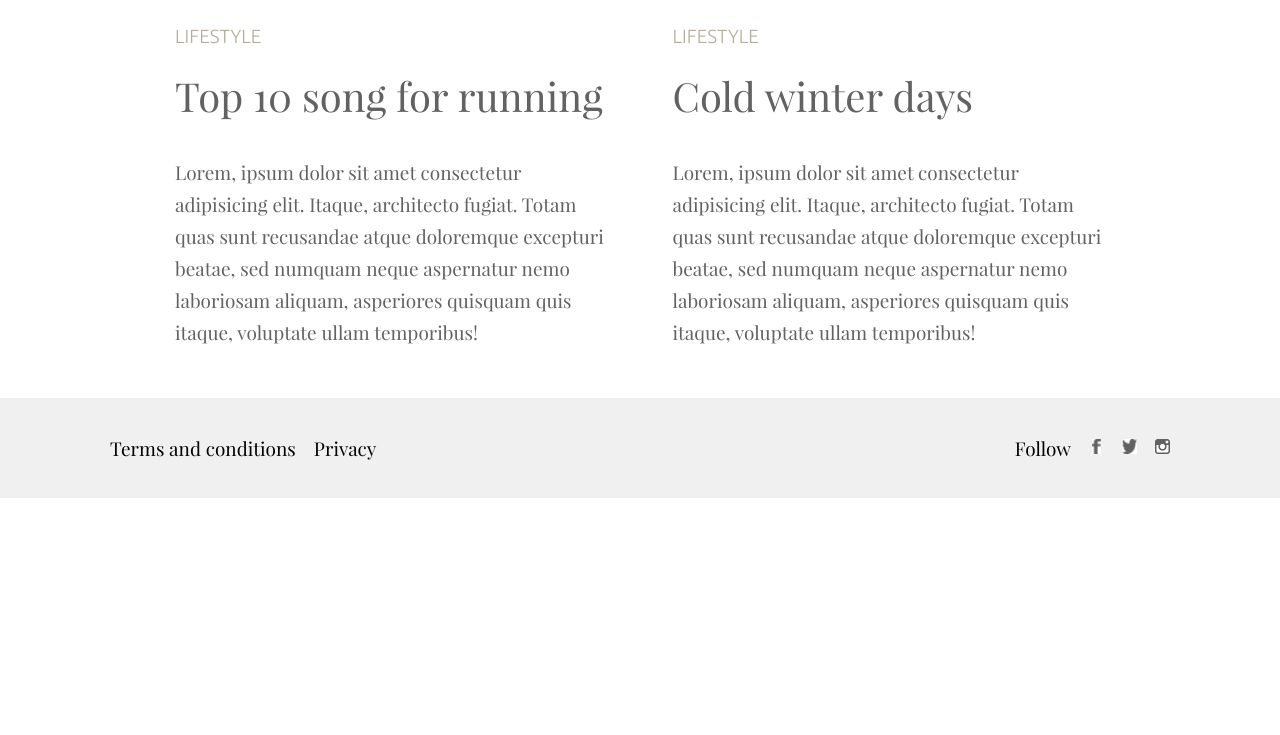
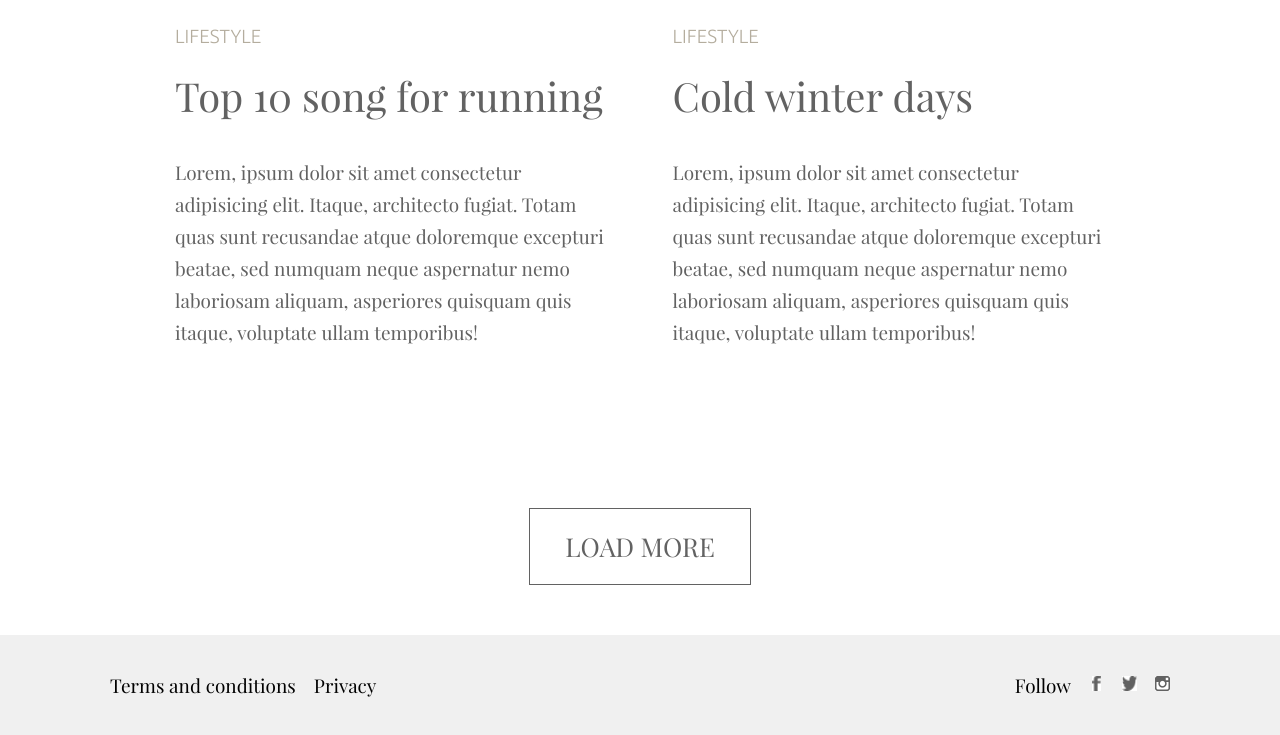
Before and after one commit to Yyyurii/Minimo, a website: page src/index.html in a window 1280 px wide. Shown: the part 3701-4436 px from the top of the page. Before the commit the page ends 4199 px from the top, so only its background shows below. Drawn offline with nearby package versions, Linux system fonts and the light colour scheme; files that its build step writes are made by us from their sources; files whose address does not match are found by name.

Commit message:
Created "load more" btn

```diff
--- a/gulp/version.json
+++ b/gulp/version.json
@@ -1,3 +1,3 @@
 {
-    "main": "20220904082250"
+    "main": "20220904083019"
 }
--- /dev/null
+++ b/src/html/load-more.html
@@ -0,0 +1,3 @@
+<button class="load-more">
+  LOAD MORE
+</button>
--- a/src/index.html
+++ b/src/index.html
@@ -105,6 +105,8 @@
 				</div>
 			</div>
 
+			@@include('html/load-more.html', {})
+
 	</div>
 
 	</main>
--- /dev/null
+++ b/src/scss/load-more.scss
@@ -0,0 +1,12 @@
+.load-more {
+  padding: 20px 35px;
+  font-family: PlayfairDisplay;
+  font-weight: 400;
+  font-style: normal;
+  font-size: 40px;
+  font-size: 26px;
+  color: #626262;
+  margin: 160px auto 0;
+  display: flex;
+  border: 1px solid;
+}
--- a/src/scss/style.scss
+++ b/src/scss/style.scss
@@ -7,6 +7,7 @@
 @import "article";
 @import "table-posts";
 @import "sign-up";
+@import "load-more";
 
 body.scrollHide {
 	overflow: hidden;
```
Also changed, not shown: dist/css/style.css, dist/css/style.min.css, dist/index.html.
